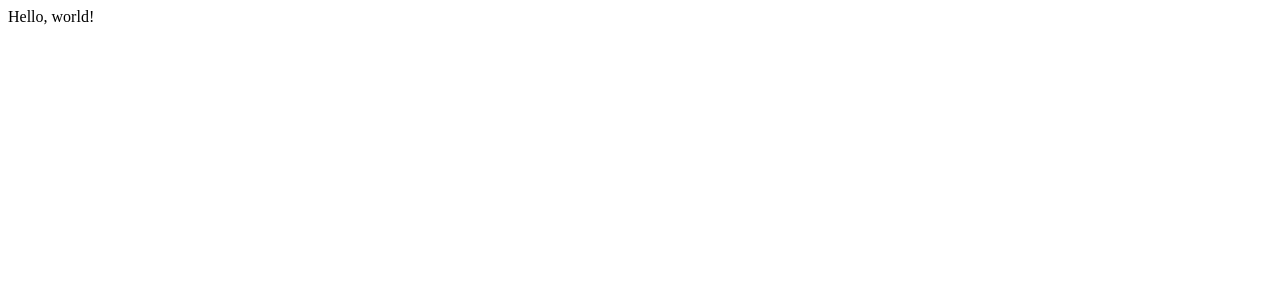
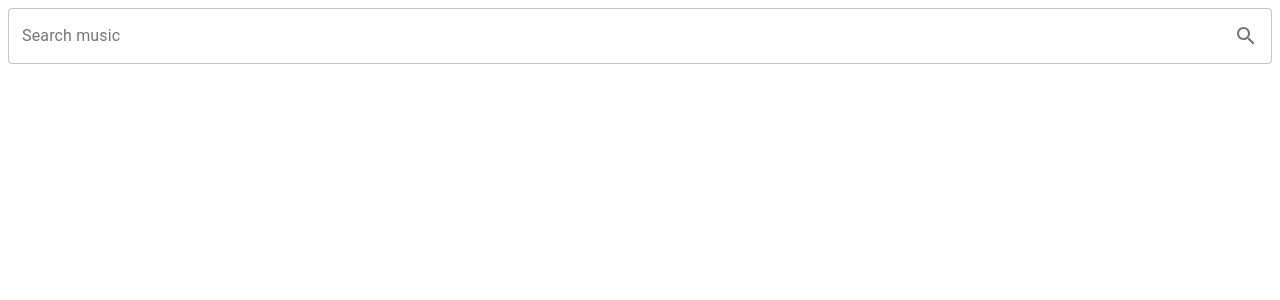
Before and after one commit to irinanic88/music-search, a React (Create React App) app: page / in a window 1280 px wide. Shown: the top 300 px of the page. Built offline with nearby package versions, Linux system fonts and the light colour scheme.

Commit message:
Add SearchBar component

```diff
--- a/package.json
+++ b/package.json
@@ -3,7 +3,11 @@
   "version": "0.1.0",
   "private": true,
   "dependencies": {
+    "@emotion/react": "^11.8.2",
+    "@emotion/styled": "^11.8.1",
     "@material-ui/core": "^4.12.4",
+    "@mui/icons-material": "^5.5.1",
+    "@mui/material": "^5.5.3",
     "@testing-library/jest-dom": "^5.16.3",
     "@testing-library/react": "^12.1.4",
     "@testing-library/user-event": "^13.5.0",
--- a/src/components/App/App.js
+++ b/src/components/App/App.js
@@ -1,7 +1,10 @@
+import React from 'react';
+import SearchBar from '../SearchBar';
+
 const App = () => {
     return (
         <div data-id="app">
-            Hello, world!
+            <SearchBar />
         </div>
     )
 }
--- /dev/null
+++ b/src/components/SearchBar/SearchBar.js
@@ -0,0 +1,52 @@
+import React, { useState } from 'react';
+import {
+    Box,
+    IconButton,
+    FormControl,
+    InputAdornment,
+    InputLabel,
+    OutlinedInput
+} from '@material-ui/core';
+import SearchIcon from '@mui/icons-material/Search';
+
+const SearchBar = () => {
+    const [stringToSearch, setStringToSearch] = useState('');
+
+    const handleInputChange = (event) => {
+        const newValue = event.target.value;
+        setStringToSearch(newValue);
+    }
+
+    const handleFormSubmit = (event) => {
+        event.preventDefault();
+        console.log(event);
+    }
+
+    return(
+        <Box>
+            <FormControl fullWidth variant="outlined">
+                <InputLabel htmlFor="search-music">Search music</InputLabel>
+                <OutlinedInput
+                    id="search-music"
+                    value={stringToSearch}
+                    onChange={handleInputChange}
+                    endAdornment={
+                        <InputAdornment position="end">
+                            <IconButton
+                                aria-label="search-button"
+                                onClick={handleFormSubmit}
+                                onMouseDown={handleFormSubmit}
+                                edge="end"
+                            >
+                                <SearchIcon />
+                            </IconButton>
+                        </InputAdornment>
+                    }
+                    label="Search music"
+                />
+            </FormControl>
+        </Box>
+    )
+}
+
+export default SearchBar;
--- /dev/null
+++ b/src/components/SearchBar/index.js
@@ -0,0 +1 @@
+export { default } from './SearchBar';
```
Also changed, not shown: 1 other file (tests, documents, lock files or other folders).
